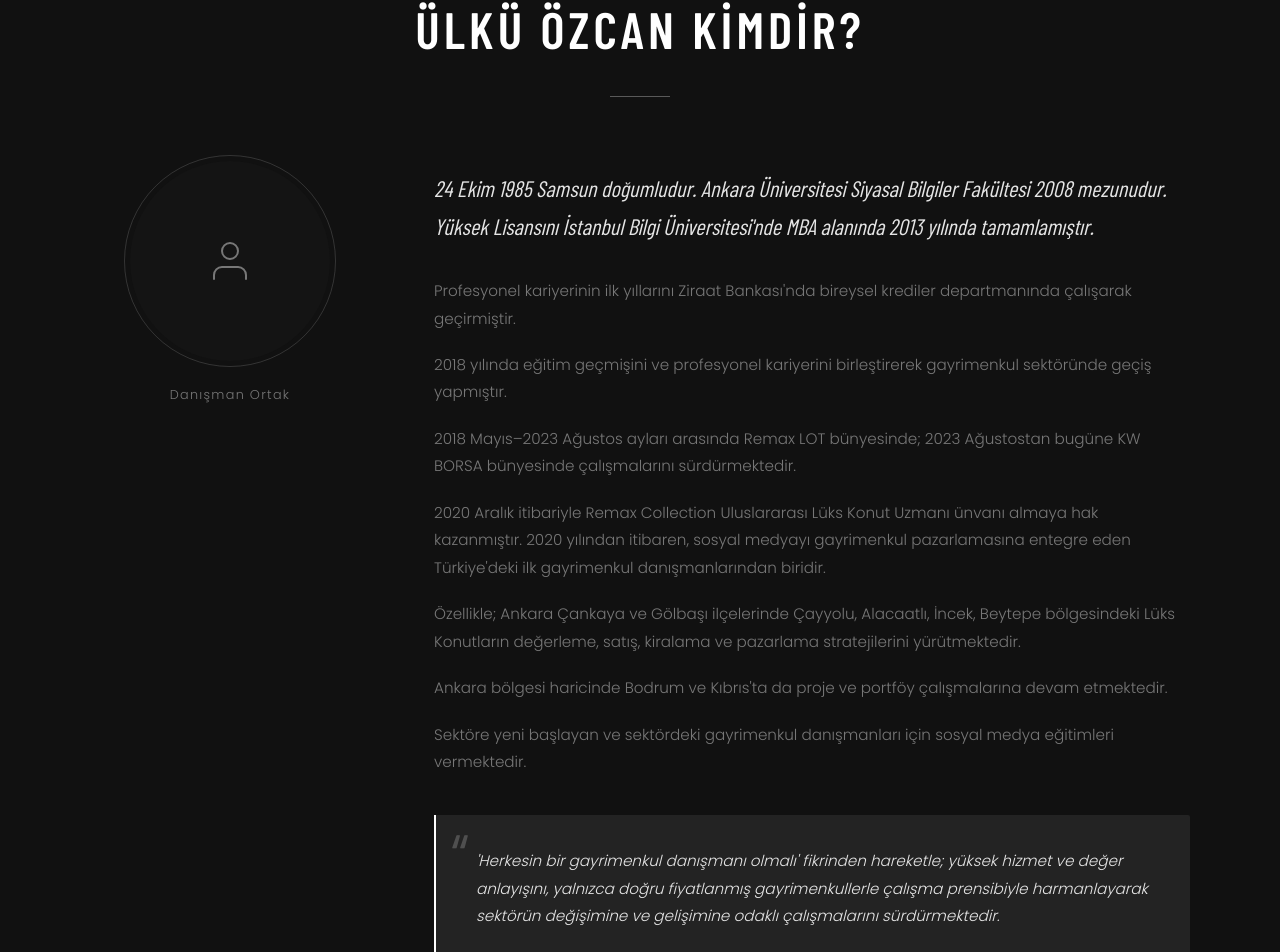
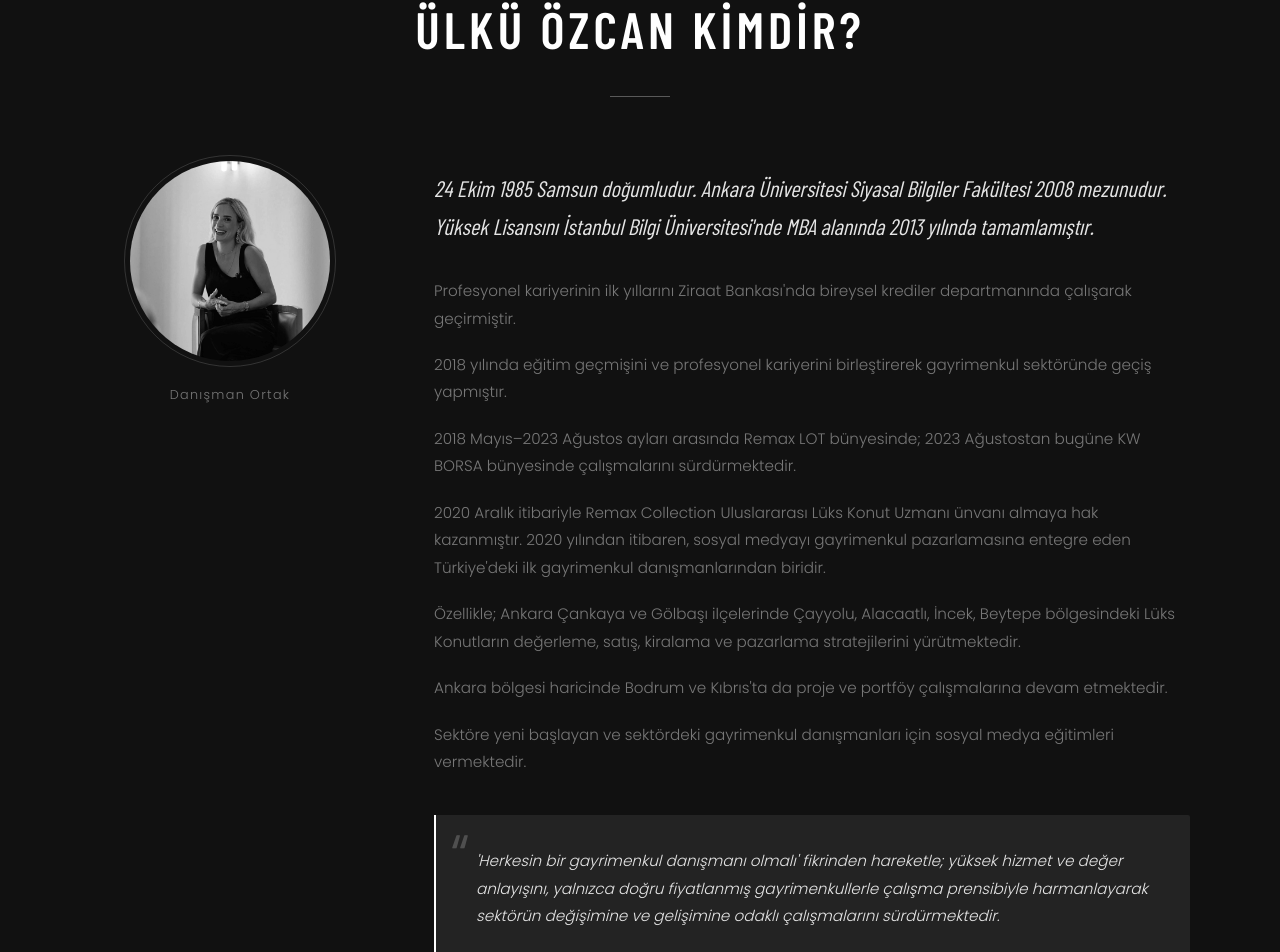
Before and after one commit to alialaca/ulkuozcan, a Vue app: page / in a window 1280 px wide. Shown: the part 978-1930 px from the top of the page. Built offline with nearby package versions, Linux system fonts and the light colour scheme; a web font is replaced by a local one.

Commit message:
Replace about section placeholder with actual profile photo
Co-Authored-By: Claude Opus 4.6 <noreply@anthropic.com>

```diff
--- a/src/components/AboutSection.vue
+++ b/src/components/AboutSection.vue
@@ -44,12 +44,11 @@ const bioQuote = '\'Herkesin bir gayrimenkul danışmanı olmalı\' fikrinden ha
       <div class="about__body">
         <div class="about__photo-col">
           <div class="about__photo-frame">
-            <div class="about__photo-placeholder">
-              <svg width="48" height="48" viewBox="0 0 24 24" fill="none" stroke="currentColor" stroke-width="1" stroke-linecap="round" stroke-linejoin="round">
-                <path d="M20 21v-2a4 4 0 0 0-4-4H8a4 4 0 0 0-4 4v2" />
-                <circle cx="12" cy="7" r="4" />
-              </svg>
-            </div>
+            <img
+              src="/ulkuozcan.jpg"
+              alt="Ülkü Özcan"
+              class="about__photo-img"
+            />
             <div class="about__photo-border"></div>
           </div>
           <p class="about__photo-caption">Danışman Ortak</p>
@@ -159,15 +158,12 @@ const bioQuote = '\'Herkesin bir gayrimenkul danışmanı olmalı\' fikrinden ha
   margin-bottom: 1.5rem;
 }
 
-.about__photo-placeholder {
+.about__photo-img {
   width: 100%;
   height: 100%;
   border-radius: 50%;
-  background: var(--color-bg-card);
-  display: flex;
-  align-items: center;
-  justify-content: center;
-  color: var(--color-text-muted);
+  object-fit: cover;
+  filter: grayscale(100%);
 }
 
 .about__photo-border {
```
Also changed, not shown: public/ulkuozcan.jpg (added).
